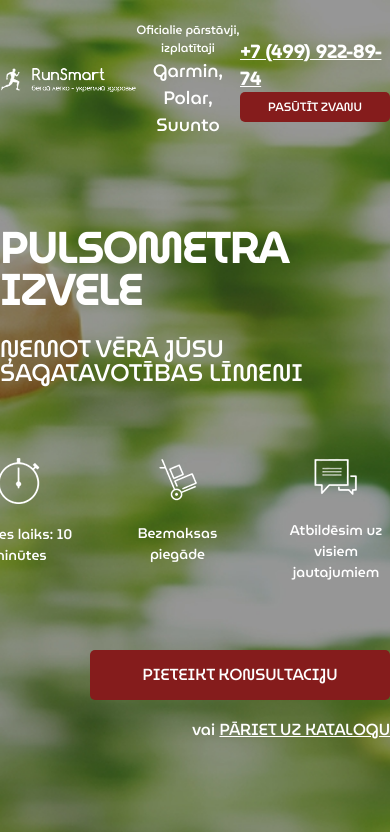
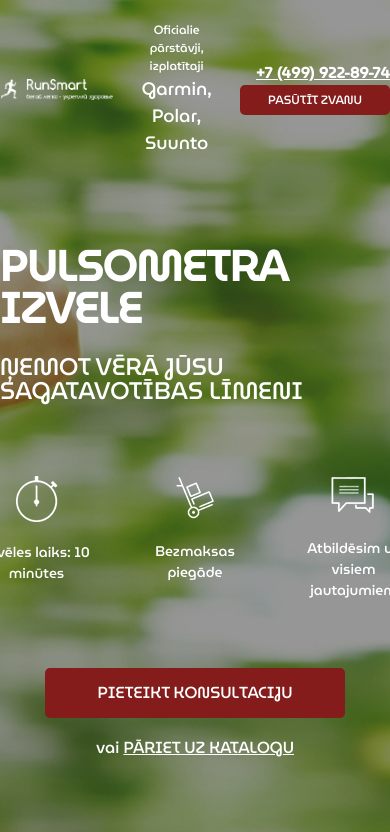
Before and after one commit to daina2021/PULSE, a plain HTML site: page src/index.html in a window 390 px wide. Shown: the top 832 px of the page. Drawn offline with Linux system fonts and the light colour scheme.

Commit message:
add media header

```diff
--- /dev/null
+++ b/src/sass/block/_media.scss
@@ -0,0 +1,22 @@
+@media (max-width: 991px) {
+    .header {
+        justify-content: center;
+        &__official {
+           margin: auto 20px auto 20px;
+        }
+    }
+    .promo {
+        &__wrapper {
+            align-items:center;
+        }
+    }
+
+}
+
+@media (max-width: 767px) {
+    .header {
+        &__phone {
+            font-size: 15px;
+        }
+    }
+}
--- a/src/sass/style.scss
+++ b/src/sass/style.scss
@@ -9,3 +9,4 @@
 @import 'block/promo';
 @import 'block/header';
 @import 'block/buttons';
+@import 'block/media';
```
Also changed, not shown: src/css/style.min.css.
